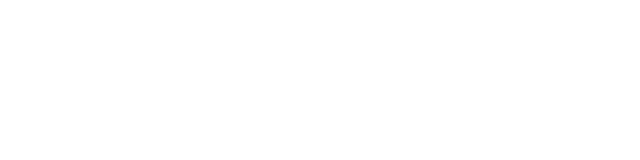
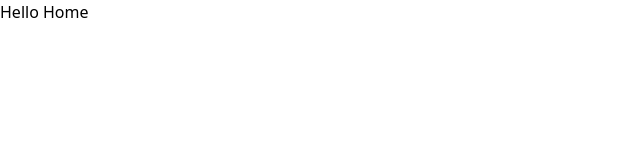
Before and after one commit to kherma/next-framer-motion-fun, a Next.js app: page / in a window 1280 px wide. Shown: the top 160 px of the page, without its empty margins (0-640 px from the left). Built offline with nearby package versions, Linux system fonts and the light colour scheme.

Commit message:
Update _document and create meta data file

```diff
--- /dev/null
+++ b/components/Layout.js
@@ -0,0 +1,17 @@
+import React from "react";
+import Head from "next/head";
+
+const Layout = ({ children, title, description }) => {
+  return (
+    <div>
+      <Head>
+        <title>{title}</title>
+        <meta name="description" content={description} />
+        <link rel="icon" href="/favicon.ico" />
+      </Head>
+      <main>{children}</main>
+    </div>
+  );
+};
+
+export default Layout;
--- /dev/null
+++ b/pages/_document.js
@@ -0,0 +1,22 @@
+import Document, { Html, Head, Main, NextScript } from "next/document";
+
+class MyDocument extends Document {
+  static async getInitialProps(ctx) {
+    const initialProps = await Document.getInitialProps(ctx);
+    return { ...initialProps };
+  }
+
+  render() {
+    return (
+      <Html lang="en">
+        <Head />
+        <body>
+          <Main />
+          <NextScript />
+        </body>
+      </Html>
+    );
+  }
+}
+
+export default MyDocument;
--- a/pages/index.js
+++ b/pages/index.js
@@ -1,15 +1,13 @@
 import React from "react";
-import Head from "next/head";
+import Layout from "../components/Layout";
+import { returnSpecificMetaData } from "../utils/pagesMetaData";
 
 const Home = () => {
+  const { title, description } = returnSpecificMetaData("home");
   return (
-    <div>
-      <Head>
-        <title>Create Next App</title>
-        <meta name="description" content="Generated by create next app" />
-        <link rel="icon" href="/favicon.ico" />
-      </Head>
-    </div>
+    <Layout title={title} description={description}>
+      <h1>Hello Home</h1>
+    </Layout>
   );
 };
 
--- /dev/null
+++ b/utils/pagesMetaData.js
@@ -0,0 +1,14 @@
+const titlePart = "| Have Fun";
+
+const pagesMetaData = {
+  home: {
+    title: `Home ${titlePart}`,
+    description:
+      "Welcome to the world of projects made with next and framer motions. The purpose is to have fun and learn some new things!",
+  },
+};
+
+export const returnSpecificMetaData = (pageTitle) => {
+  const { title, description } = pagesMetaData[pageTitle];
+  return { title, description };
+};
```
